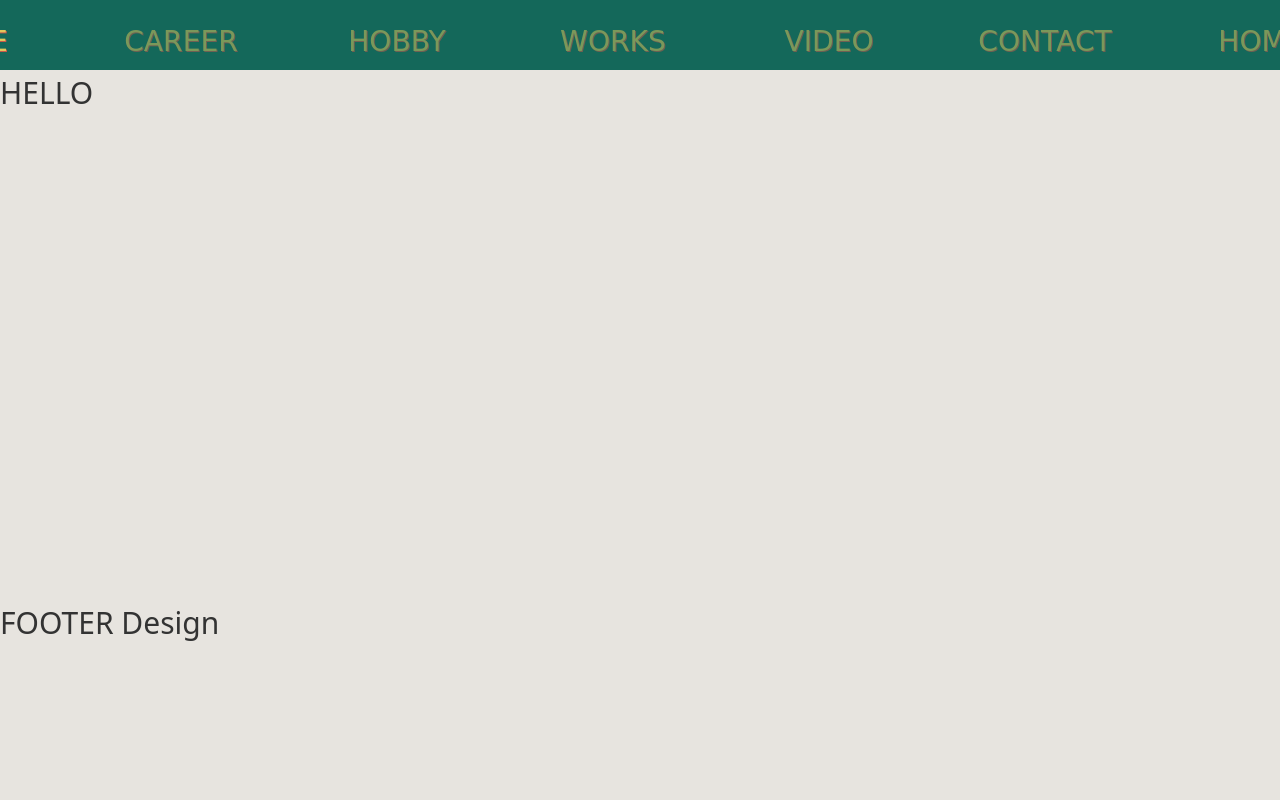
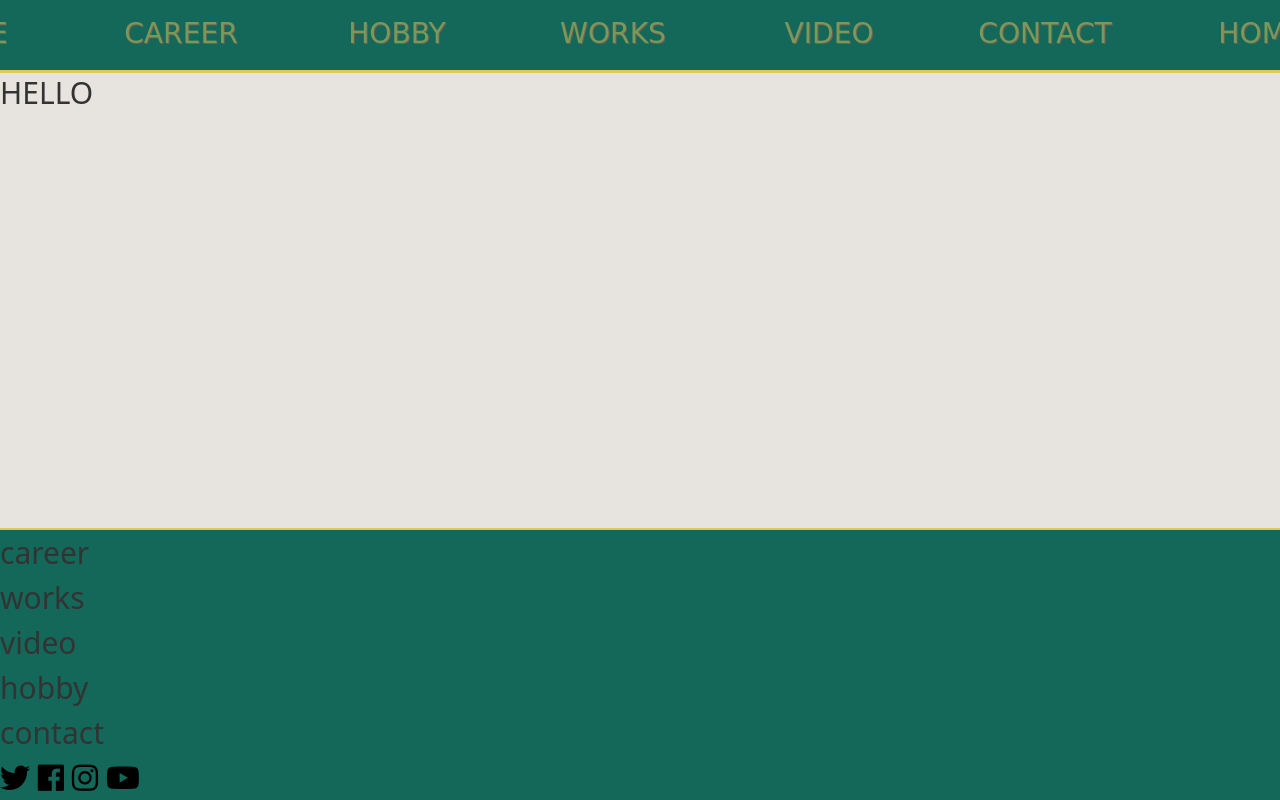
Before and after one commit to ToyamaHideki/Portfolio, a plain HTML site: page index.html in a window 1280 px wide. Drawn offline with nearby package versions, Linux system fonts and the light colour scheme; a web font is replaced by a local one.

Commit message:
Footerに要素を配置

```diff
--- a/index.html
+++ b/index.html
@@ -11,7 +11,8 @@
     <link rel="stylesheet" href="./styles/reset.css" />
     <link rel="stylesheet" href="./styles/style.css">
     <link rel="stylesheet" href="./styles/swiper_menu.css" />
-    <!-- Web font -->
+    <!-- About font -->
+    <link href="https://use.fontawesome.com/releases/v5.6.1/css/all.css" rel="stylesheet">
     <link href="https://fonts.googleapis.com/css?family=Corben:700" rel="stylesheet">
 
     <!-- Swiper.js bandle -->
@@ -23,6 +24,7 @@
   </head>
 
   <body>
+<!--Header -->
     <header class=" header header_menu">
         <div class="card05">
           <div class="l-inner">
@@ -94,12 +96,32 @@
           </div>
         </div>
     </header>
-
+<!--main -->
     <main class="main">
       HELLO
     </main>
+<!--footer -->
     <footer class="footer">
-      FOOTER Design
+      <div class="footer_menu-container">
+        <ul class="footer_menu-ul">
+          <li class="footer_menu-list">career</li>
+          <li class="footer_menu-list">works</li>
+          <li class="footer_menu-list">video</li>
+          <li class="footer_menu-list">hobby</li>
+          <li class="footer_menu-list">contact</li>
+        </ul>
+      </div>
+
+      <div class="sns-container">
+        <div class="sns-icons">
+          <a href="[Twitterのリンク]"><i class="fab fa-twitter"></i></a>
+          <a href="[Facebookのリンク]"><i class="fab fa-facebook"></i></a>
+          <a href="[Instagramのリンク]"><i class="fab fa-instagram"></i></a>
+          <a href="[YouTubeのリンク]"><i class="fab fa-youtube"></i></a>
+        </div>
+      </div>
+
+
     </footer>
   </body>
 </html>
--- a/styles/style.css
+++ b/styles/style.css
@@ -33,8 +33,8 @@ body {
     grid:
       "header" 70px
       "main" 1fr
-      "footer" 200px
-      / 1fr;
+      "footer" auto
+      / 1fr
   }
 
   .header {
@@ -42,6 +42,7 @@ body {
     min-width: 100vw;
     user-select:none;
     background-color: #14685a ;
+    box-shadow: 0px 3px 0 0 #E1C75B;
  }
   .main {
     max-width:100vw ;
@@ -49,5 +50,6 @@ body {
  }
   .footer {
     grid-area: footer;
-
+    background-color: #14685a ;
+    box-shadow: 0px -2px 0 0 #E1C75B;
  }
--- a/styles/swiper_menu.css
+++ b/styles/swiper_menu.css
@@ -7,8 +7,9 @@
     height: 100%;
   }
 
-  .slide-media {
-    position: relative; /*これを消すと高さいっぱいに画像が広がる*/
+  /*これを消すと高さいっぱいに画像が広がる*/
+  /* .slide-media {
+    position: relative;
     display: flex;
     justify-content: center;
     align-items: center;
@@ -25,7 +26,15 @@
     object-fit: cover;
     display: flex;
     justify-content: center;
-    align-items: cente
+    align-items: center;
+  } */
+  .slide-media {
+    display: flex;
+    justify-content: center;
+    align-items: center;
+    width: 100%;
+    height: 100%;
+    object-fit: cover;
   }
 
   .swiper{
```
